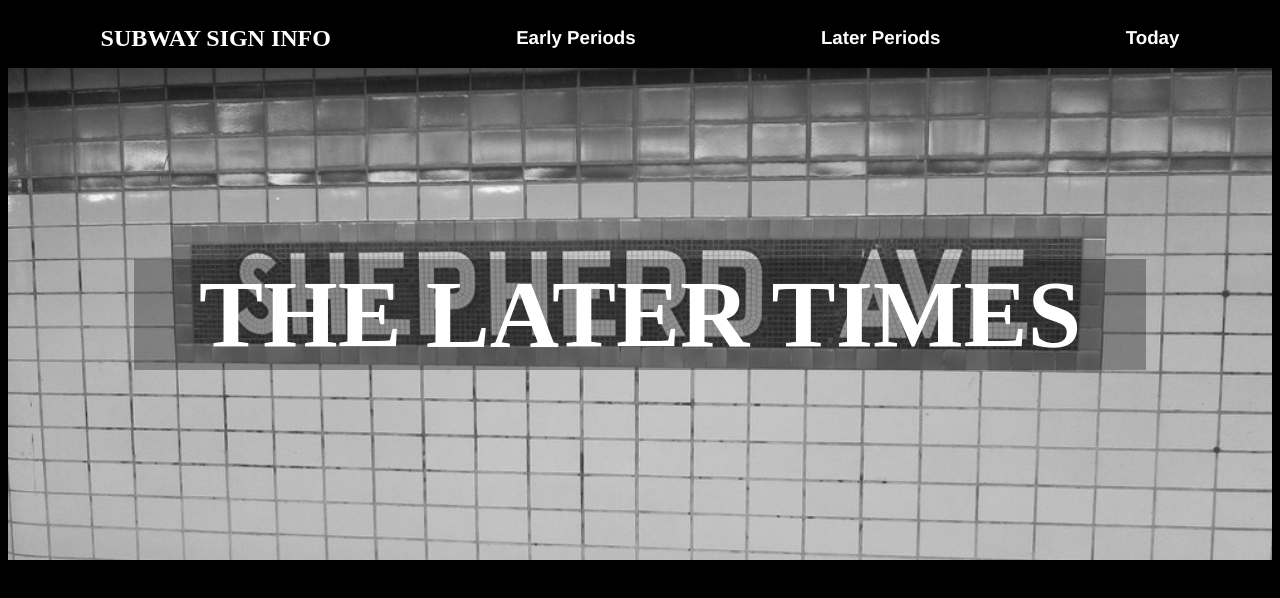
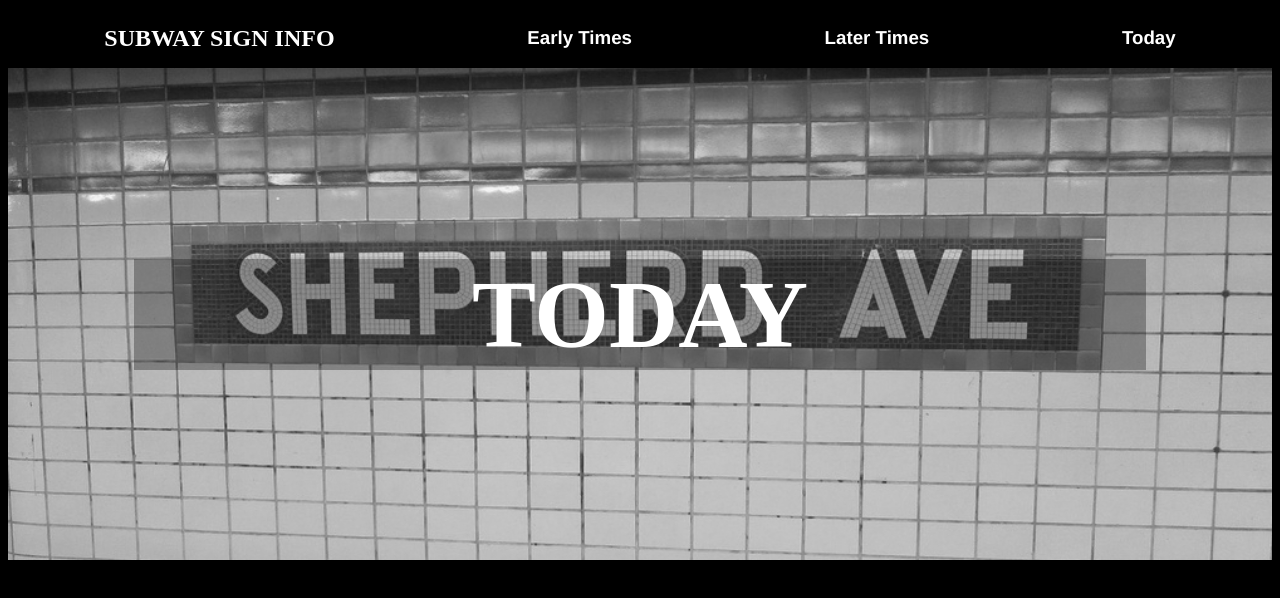
Before and after one commit to andylin2004/DM-UY2193-MidtermMediaQuery, a plain HTML site: page today.html in a window 1280 px wide. Drawn offline with Linux system fonts and the light colour scheme; a web font is replaced by a local one.

Commit message:
navbar update

```diff
--- a/today.html
+++ b/today.html
@@ -11,12 +11,12 @@
     <div class="site-container">
         <div class="navbar">
             <h2><a href="index.html">SUBWAY SIGN INFO</a></h2>
-            <h3><a href="earlytimes.html">Early Periods</a></h3>
-            <h3><a href="latertimes.html">Later Periods</a></h3>
-            <h3>Today</h3>
+            <h3><a href="earlytimes.html">Early Times</a></h3>
+            <h3><a href="latertimes.html">Later Times</a></h3>
+            <h3><a href="today.html">Today</a></h3>
         </div>
         <div class="pagebanner" id="latertimes">
-            <h1>THE LATER TIMES</h1>
+            <h1>TODAY</h1>
         </div>
         <div class="main-content">
 
```
Also changed, not shown: earlytimes.html (+3 -3 lines), index.html (+3 -3 lines), latertimes.html (+3 -3 lines).
